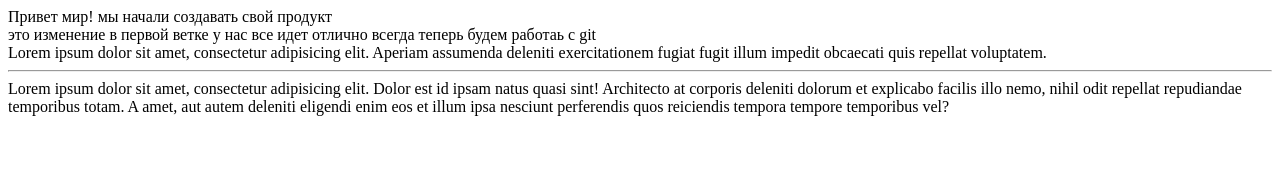
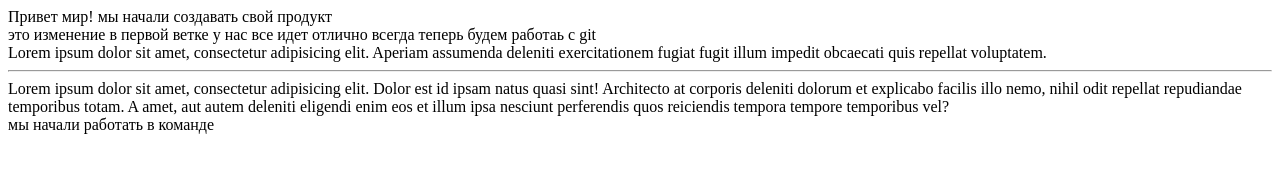
Before and after one commit to maxbirimkulov/gitExample, a plain HTML site: page index.html in a window 1280 px wide. Drawn offline with Linux system fonts and the light colour scheme.

Commit message:
maksat add footer

```diff
--- a/index.html
+++ b/index.html
@@ -26,7 +26,9 @@
     </section>
 </main>
 
-<footer></footer>
+<footer>
+    мы начали работать в команде
+</footer>
 
 
 </body>
```
